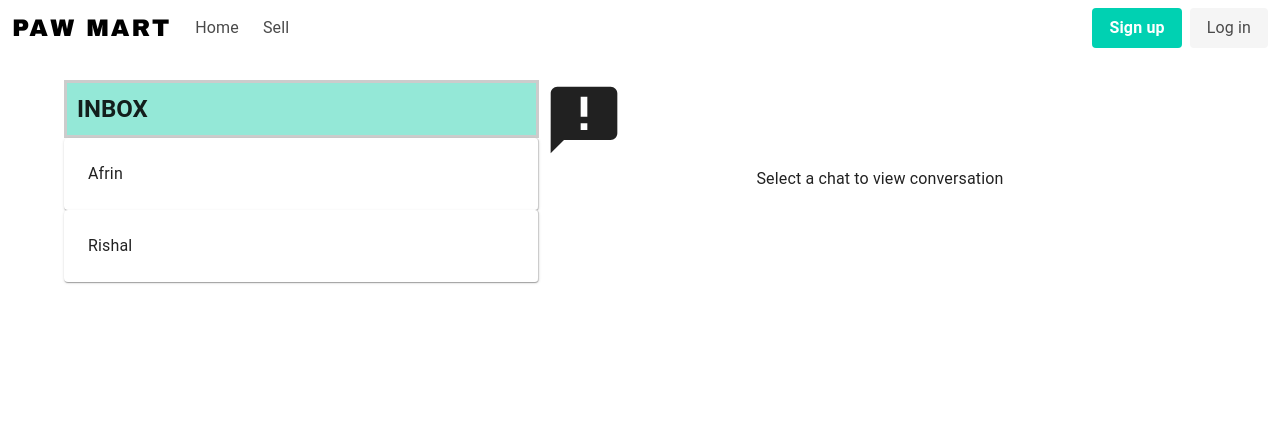
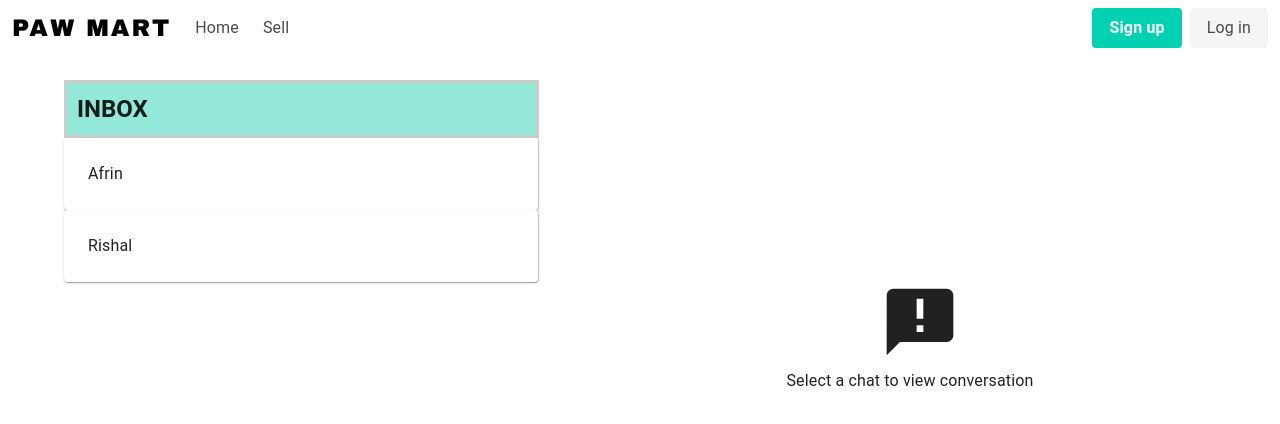
Before and after one commit to Rish-XO/paw-mart-frontend, a React (Create React App) app: page /chat in a window 1280 px wide. Shown: the top 424 px of the page. Built offline with nearby package versions, Linux system fonts and the light colour scheme; no server answers.

Commit message:
chat filler done

```diff
--- a/src/components/Chat/ChatFiller.css
+++ b/src/components/Chat/ChatFiller.css
@@ -1,6 +1,15 @@
 .filler {
     display: flex;
-    /* justify-content: center; */
+    justify-content: center;
     flex-direction: column;
     align-items: center;
+    text-align: center;
+    height: 100%;
 }
+
+.icon-wrapper {
+    display: flex;
+    align-items: center;
+    justify-content: center;
+    margin-bottom: 1rem;
+  }
--- a/src/components/Chat/ChatFiller.js
+++ b/src/components/Chat/ChatFiller.js
@@ -1,16 +1,16 @@
-import React from 'react'
+import React from "react";
 import AnnouncementIcon from "@mui/icons-material/Announcement";
-import { Typography } from '@mui/material';
+import { Typography } from "@mui/material";
 
 function ChatFiller() {
   return (
-    <div className='filler'>
-      <AnnouncementIcon sx={{fontSize: '5rem'}} />
-      <Typography align='center'>
-      Select a chat to view conversation
-      </Typography>
+    <div className="filler">
+      <div className="icon-wrapper">
+        <AnnouncementIcon sx={{ fontSize: "5rem" , margin: "30% 50% 0% 50%"}} />
+      </div>
+      <Typography sx={{marginLeft:"60px"}} align="center">Select a chat to view conversation</Typography>
     </div>
-  )
+  );
 }
 
-export default ChatFiller
+export default ChatFiller;
```
